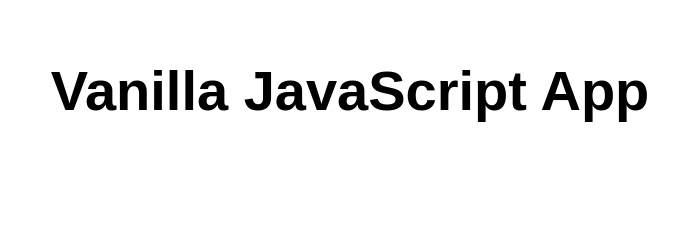
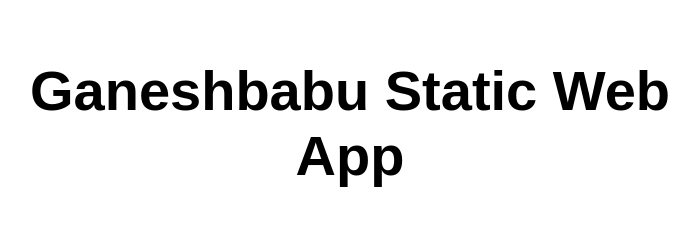
Before and after one commit to ganeshbab/my-first-static-web-app, a website: page src/index.html in a window 1280 px wide. Shown: the whole page, without its empty margins (290-989 px from the left). Drawn offline with Linux system fonts and the light colour scheme.

Commit message:
Update index.html

```diff
--- a/src/index.html
+++ b/src/index.html
@@ -10,7 +10,7 @@
 
 <body>
   <main>
-    <h1>Vanilla JavaScript App</h1>
+    <h1>Ganeshbabu Static Web App</h1>
   </main>
 </body>
 
```
